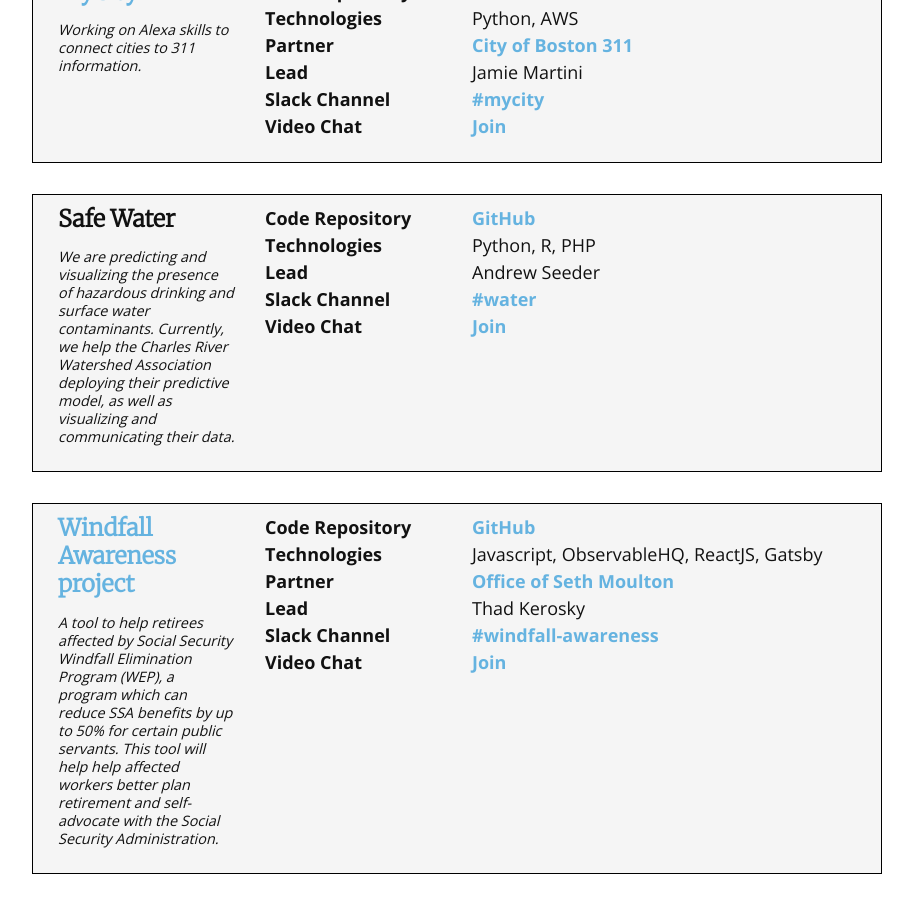
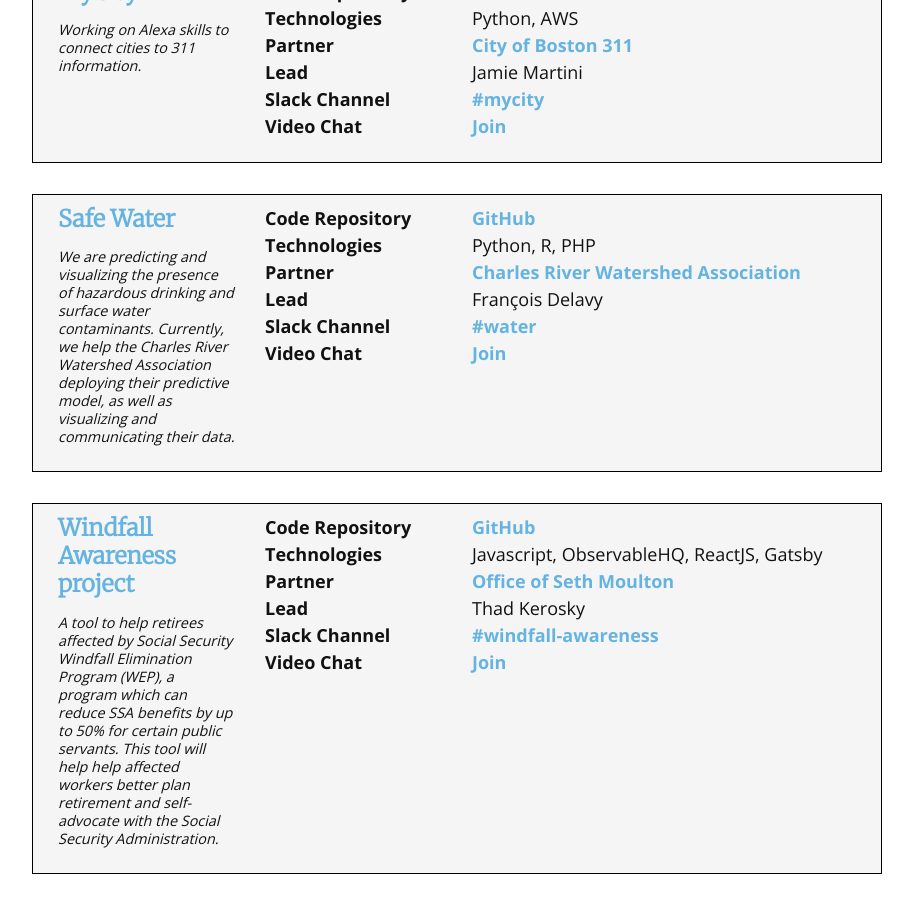
Before and after one commit to codeforboston/codeforboston.org, a Jekyll site: the page built from projects.html, in a window 1280 px wide and 900 px high, scrolled down 458 px. Shown: the whole window, without its empty margins (183-1096 px from the left). Built offline with Jekyll 4.4.1, drawn with Linux system fonts in a browser that asks for light colours; nearby versions of some CDN libraries; some of the changed text lies outside the part shown.

Commit message:
Update active.yml

```diff
--- a/_data/projects/active.yml
+++ b/_data/projects/active.yml
@@ -14,11 +14,15 @@
 -
   name: Safe Water
   repository: https://github.com/codeforboston/safe-water
+  url: https://www.crwa.org/flagging-program.html
   elevatorPitch: >-
     We are predicting and visualizing the presence of hazardous drinking and surface water contaminants.
     Currently, we help the Charles River Watershed Association deploying their predictive model,
     as well as visualizing and communicating their data.
-  lead: Andrew Seeder
+  partner:
+    - name: Charles River Watershed Association
+      url: https://www.crwa.org/
+  lead: François Delavy
   technologies: Python, R, PHP
   slackChannel: water
   hangoutsSlug: drinkingwater
@@ -78,7 +82,7 @@
   partner:
     - name: Citizens for Juvenile Justice
       url: https://www.cfjj.org/
-  lead: Michelle Bernstein, Edwin Chalu, Will Pfeffer, and others
+  lead: Jeremy Lang
   slackChannel: clean-slate
   hangoutsSlug: cleanslate
   news: |
```
